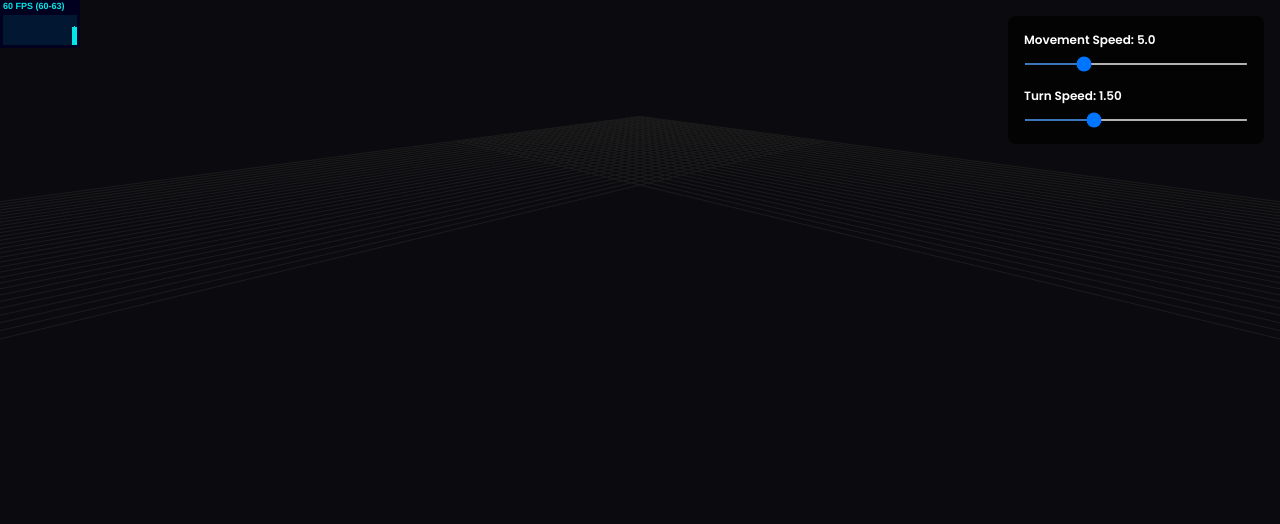
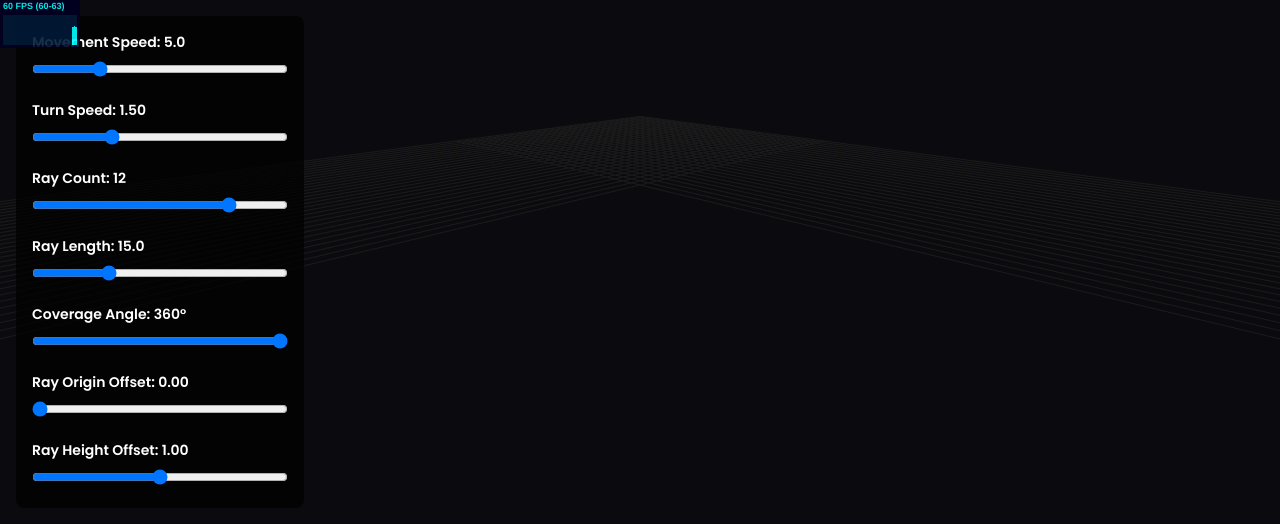
Before and after one commit to rahulc0dy/AVS-PEG, a Next.js app: page /car in a window 1280 px wide. Shown: the top 524 px of the page. Built offline with nearby package versions, Linux system fonts and the light colour scheme; no server answers.

Commit message:
Enhance car component with raycasting features and adjustable parameters

```diff
--- a/components/car.tsx
+++ b/components/car.tsx
@@ -1,34 +1,68 @@
 "use client";
 
 import { useEffect, useRef, useState } from "react";
-import { Scene, Object3D, Box3, Vector3, Clock } from "three";
+import {
+  Scene,
+  Object3D,
+  Box3,
+  Vector3,
+  Clock,
+  Raycaster,
+  Group,
+  Line,
+  LineBasicMaterial,
+  BufferGeometry,
+  BufferAttribute,
+  MathUtils,
+} from "three";
 import { GLTFLoader } from "three/examples/jsm/loaders/GLTFLoader.js";
 import { useKeyboardControls } from "@/hooks/useKeyboardControls";
 
-const Car = ({
-  modelPath,
-  scene,
-}: {
+type CarProps = {
   modelPath: string;
   scene: Scene | null;
-}) => {
+};
+
+const Car = ({ modelPath, scene }: CarProps) => {
   const keyboardControls = useKeyboardControls();
   const [model, setModel] = useState<Object3D | null>(null);
   const [speed, setSpeed] = useState(5);
   const [turnSpeed, setTurnSpeed] = useState(1.5);
+  const [rayCount, setRayCount] = useState(12);
+  const [rayLength, setRayLength] = useState(15);
+  const [coverageAngle, setCoverageAngle] = useState(360);
+  const [rayHeightOffset, setRayHeightOffset] = useState(1);
+  const [rayOriginRadius, setRayOriginRadius] = useState(0);
+
   const clockRef = useRef(new Clock());
+  const raycasterRef = useRef(new Raycaster());
+  const rayGroupRef = useRef<Group | null>(null);
+  const rayLinesRef = useRef<Line[]>([]);
+  const carSizeRef = useRef(new Vector3(1, 1, 1));
+  const ignoredUUIDsRef = useRef<Set<string>>(new Set());
+  const rayUUIDsRef = useRef<Set<string>>(new Set());
+  const tempVecRef = useRef({
+    forward: new Vector3(),
+    right: new Vector3(),
+    up: new Vector3(),
+    carPosition: new Vector3(),
+  });
 
   useEffect(() => {
     if (!scene || !modelPath) return;
 
-    const onError = (error: any) => {
+    const loader = new GLTFLoader();
+    let currentModel: Object3D | null = null;
+
+    const onError = (error: unknown) => {
       console.error(`Error loading model "${modelPath}":`, error);
     };
 
-    const loader = new GLTFLoader();
     loader.load(
       modelPath,
       (gltf) => {
+        if (!scene) return;
+        currentModel = gltf.scene;
         scene.add(gltf.scene);
         setModel(gltf.scene);
       },
@@ -37,12 +71,85 @@ const Car = ({
     );
 
     return () => {
-      if (model) {
-        scene.remove(model);
+      if (currentModel && scene) {
+        scene.remove(currentModel);
       }
       setModel(null);
+      currentModel = null;
     };
   }, [modelPath, scene]);
+
+  useEffect(() => {
+    if (!model) return;
+
+    const bbox = new Box3().setFromObject(model);
+    const size = new Vector3();
+    bbox.getSize(size);
+    if (size.lengthSq() === 0) {
+      size.set(1, 1, 1);
+    }
+    carSizeRef.current.copy(size);
+
+    const uuidSet = new Set<string>();
+    model.traverse((child: Object3D) => {
+      uuidSet.add(child.uuid);
+    });
+    ignoredUUIDsRef.current = uuidSet;
+    return () => {
+      ignoredUUIDsRef.current = new Set<string>();
+    };
+  }, [model]);
+
+  useEffect(() => {
+    if (!scene) return;
+
+    const group = new Group();
+    group.name = "car-raycasts";
+    scene.add(group);
+    rayGroupRef.current = group;
+
+    return () => {
+      scene.remove(group);
+      rayLinesRef.current.forEach((line) => {
+        line.geometry.dispose();
+        (line.material as LineBasicMaterial).dispose();
+      });
+      rayLinesRef.current = [];
+      rayGroupRef.current = null;
+      rayUUIDsRef.current = new Set<string>();
+    };
+  }, [scene]);
+
+  useEffect(() => {
+    const group = rayGroupRef.current;
+    if (!group) return;
+
+    rayLinesRef.current.forEach((line) => {
+      group.remove(line);
+      line.geometry.dispose();
+      (line.material as LineBasicMaterial).dispose();
+    });
+
+    const newLines: Line[] = [];
+    for (let i = 0; i < rayCount; i += 1) {
+      const geometry = new BufferGeometry();
+      const positions = new Float32Array(6);
+      geometry.setAttribute("position", new BufferAttribute(positions, 3));
+      const material = new LineBasicMaterial({ color: 0x00ff88 });
+      const line = new Line(geometry, material);
+      line.frustumCulled = false;
+      group.add(line);
+      newLines.push(line);
+    }
+
+    rayLinesRef.current = newLines;
+
+    const uuidSet = new Set<string>();
+    group.traverse((child: Object3D) => {
+      uuidSet.add(child.uuid);
+    });
+    rayUUIDsRef.current = uuidSet;
+  }, [rayCount, scene]);
 
   useEffect(() => {
     if (!model) return;
@@ -59,6 +166,84 @@ const Car = ({
       if (backward) model.translateZ(-speed * delta);
       if (left) model.rotateY(turnSpeed * delta);
       if (right) model.rotateY(-turnSpeed * delta);
+
+      if (!scene || !rayLinesRef.current.length) {
+        return;
+      }
+
+      const {
+        forward: forwardVec,
+        right: rightVec,
+        up: upVec,
+        carPosition,
+      } = tempVecRef.current;
+
+      forwardVec.set(0, 0, -1).applyQuaternion(model.quaternion).normalize();
+      rightVec.set(1, 0, 0).applyQuaternion(model.quaternion).normalize();
+      upVec.set(0, 1, 0).applyQuaternion(model.quaternion).normalize();
+      model.getWorldPosition(carPosition);
+
+      const heightOffsetVec = upVec.clone().multiplyScalar(rayHeightOffset);
+      const candidates = scene.children;
+      const raycaster = raycasterRef.current;
+      const totalAngleDeg = Math.min(Math.max(coverageAngle, 0), 360);
+      const totalAngleRad = MathUtils.degToRad(totalAngleDeg);
+      const fullCircle = totalAngleDeg >= 360;
+      const denominator = fullCircle
+        ? Math.max(rayCount, 1)
+        : Math.max(rayCount - 1, 1);
+      const angleStart = fullCircle ? 0 : -totalAngleRad / 2;
+      const baseRadius =
+        Math.max(carSizeRef.current.x, carSizeRef.current.z) * 0.5 +
+        rayOriginRadius;
+
+      rayLinesRef.current.forEach((line, index) => {
+        const normalizedIndex = rayCount === 1 ? 0 : index / denominator;
+        const angle = angleStart + normalizedIndex * totalAngleRad;
+        const cosAngle = Math.cos(angle);
+        const sinAngle = Math.sin(angle);
+
+        const radialDirection = forwardVec
+          .clone()
+          .multiplyScalar(cosAngle)
+          .add(rightVec.clone().multiplyScalar(sinAngle))
+          .normalize();
+
+        const origin = carPosition
+          .clone()
+          .add(radialDirection.clone().multiplyScalar(baseRadius))
+          .add(heightOffsetVec);
+
+        const direction = radialDirection.clone();
+
+        raycaster.set(origin, direction);
+        raycaster.far = rayLength;
+
+        const intersections = raycaster.intersectObjects(candidates, true);
+
+        let hitPoint = origin
+          .clone()
+          .add(direction.clone().multiplyScalar(rayLength));
+        let detected = false;
+
+        for (const intersection of intersections) {
+          if (ignoredUUIDsRef.current.has(intersection.object.uuid)) continue;
+          if (rayUUIDsRef.current.has(intersection.object.uuid)) continue;
+          hitPoint.copy(intersection.point);
+          detected = true;
+          break;
+        }
+
+        const positions = line.geometry.getAttribute(
+          "position"
+        ) as BufferAttribute;
+        positions.setXYZ(0, origin.x, origin.y, origin.z);
+        positions.setXYZ(1, hitPoint.x, hitPoint.y, hitPoint.z);
+        positions.needsUpdate = true;
+
+        const material = line.material as LineBasicMaterial;
+        material.color.setHex(detected ? 0xff4444 : 0x00ff88);
+      });
     };
 
     animate();
@@ -66,12 +251,23 @@ const Car = ({
     return () => {
       cancelAnimationFrame(animationFrameId);
     };
-  }, [model, keyboardControls, speed, turnSpeed]); // Dependency array now correctly includes 'model'
+  }, [
+    model,
+    scene,
+    keyboardControls,
+    speed,
+    turnSpeed,
+    rayCount,
+    rayLength,
+    coverageAngle,
+    rayHeightOffset,
+    rayOriginRadius,
+  ]);
 
   return (
-    <div className="absolute top-4 right-4 bg-black/70 p-4 rounded-lg text-white space-y-4 w-64">
+    <div className="absolute top-4 left-4 bg-black/70 p-4 rounded-lg text-white space-y-4 w-72">
       <div>
-        <label className="block text-xs font-semibold">
+        <label className="block text-sm font-semibold mb-2">
           Movement Speed: {speed.toFixed(1)}
         </label>
         <input
@@ -81,11 +277,11 @@ const Car = ({
           step="0.5"
           value={speed}
           onChange={(e) => setSpeed(parseFloat(e.target.value))}
-          className="w-full h-0.5"
+          className="w-full"
         />
       </div>
       <div>
-        <label className="block text-xs font-semibold">
+        <label className="block text-sm font-semibold mb-2">
           Turn Speed: {turnSpeed.toFixed(2)}
         </label>
         <input
@@ -95,7 +291,77 @@ const Car = ({
           step="0.1"
           value={turnSpeed}
           onChange={(e) => setTurnSpeed(parseFloat(e.target.value))}
-          className="w-full h-0.5"
+          className="w-full"
+        />
+      </div>
+      <div>
+        <label className="block text-sm font-semibold mb-2">
+          Ray Count: {rayCount}
+        </label>
+        <input
+          type="range"
+          min="1"
+          max="15"
+          step="1"
+          value={rayCount}
+          onChange={(e) => setRayCount(parseInt(e.target.value, 10))}
+          className="w-full"
+        />
+      </div>
+      <div>
+        <label className="block text-sm font-semibold mb-2">
+          Ray Length: {rayLength.toFixed(1)}
+        </label>
+        <input
+          type="range"
+          min="1"
+          max="50"
+          step="0.5"
+          value={rayLength}
+          onChange={(e) => setRayLength(parseFloat(e.target.value))}
+          className="w-full"
+        />
+      </div>
+      <div>
+        <label className="block text-sm font-semibold mb-2">
+          Coverage Angle: {coverageAngle.toFixed(0)}°
+        </label>
+        <input
+          type="range"
+          min="0"
+          max="360"
+          step="5"
+          value={coverageAngle}
+          onChange={(e) => setCoverageAngle(parseFloat(e.target.value))}
+          className="w-full"
+        />
+      </div>
+      <div>
+        <label className="block text-sm font-semibold mb-2">
+          Ray Origin Offset: {rayOriginRadius.toFixed(2)}
+        </label>
+        <input
+          type="range"
+          min="0"
+          max="5"
+          step="0.1"
+          value={rayOriginRadius}
+          onChange={(e) => setRayOriginRadius(parseFloat(e.target.value))}
+          className="w-full"
+        />
+      </div>
+      <div>
+        <label className="block text-sm font-semibold mb-2">
+          Ray Height Offset: {rayHeightOffset.toFixed(2)}
+        </label>
+        <input
+          type="range"
+          min="-2"
+          max="4"
+          step="0.1"
+          value={rayHeightOffset}
+          onChange={(e) => setRayHeightOffset(parseFloat(e.target.value))}
+          className="w-full"
         />
       </div>
     </div>
```
